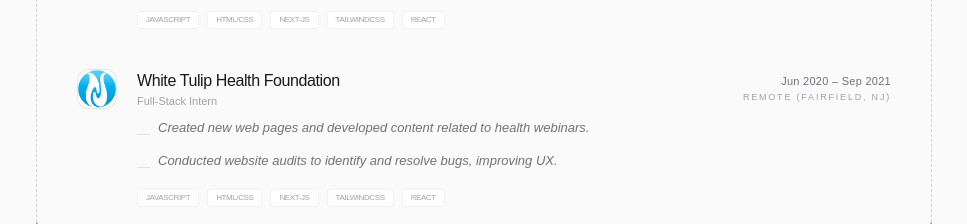
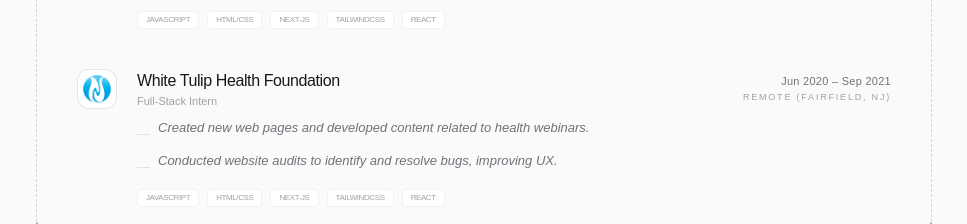
Before and after one commit to Enes-Nal/enes-nalbantoglu, a React (Vite) app: page / in a window 1280 px wide. Shown: the part 1367-1591 px from the top of the page, without its empty margins (156-1123 px from the left). Built offline with nearby package versions, Linux system fonts and the light colour scheme; no server answers; a web font is replaced by a local one.

Commit message:
fixed image sizing

```diff
--- a/App.tsx
+++ b/App.tsx
@@ -589,7 +589,7 @@ const App: React.FC = () => {
                       : 'bg-white border-black/10 text-zinc-400 group-hover:text-black group-hover:bg-zinc-100'
                    }`}>
                       {exp.id === 'work-3' ? (
-                        <img src={whiteTulipLogo} alt="White Tulip Health Foundation" className="w-full h-full object-cover" />
+                        <img src={whiteTulipLogo} alt="White Tulip Health Foundation" className="w-7 h-7 object-contain" />
                       ) : (
                         exp.title[0]
                       )}
```
